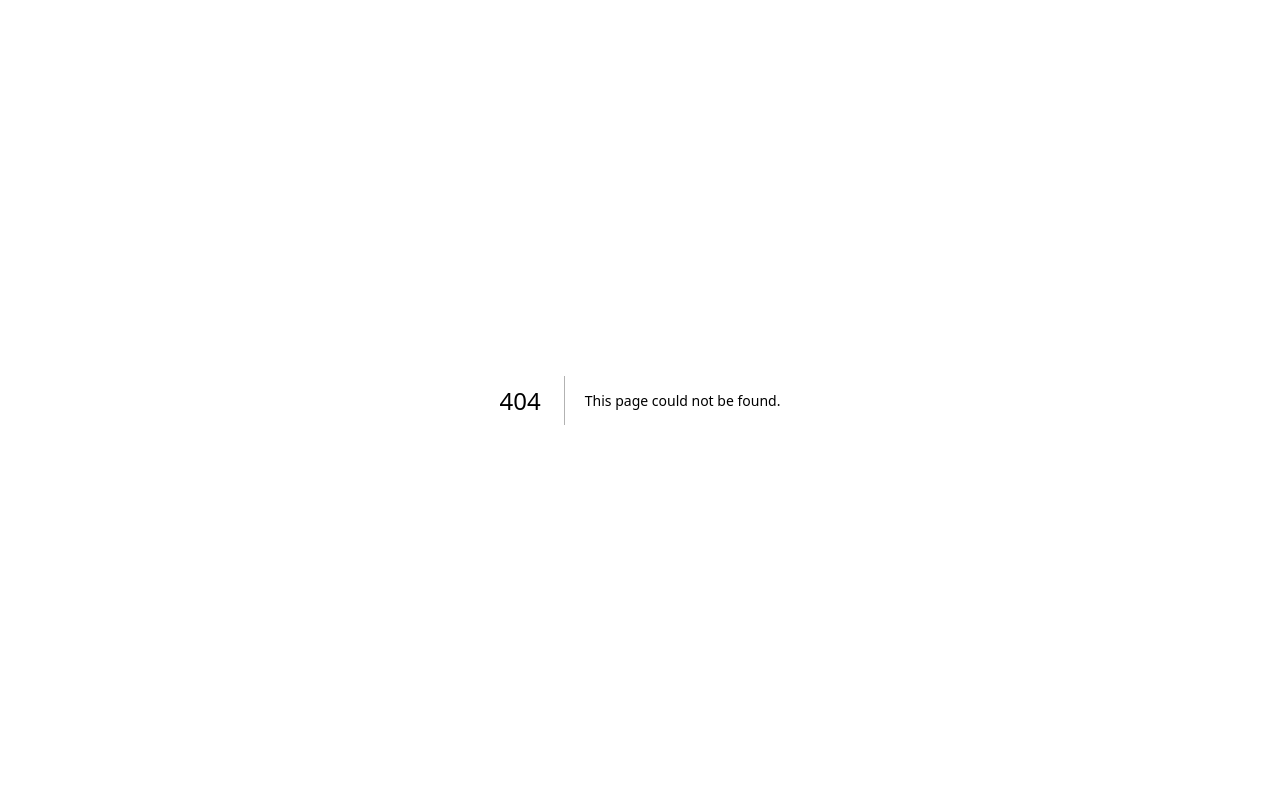
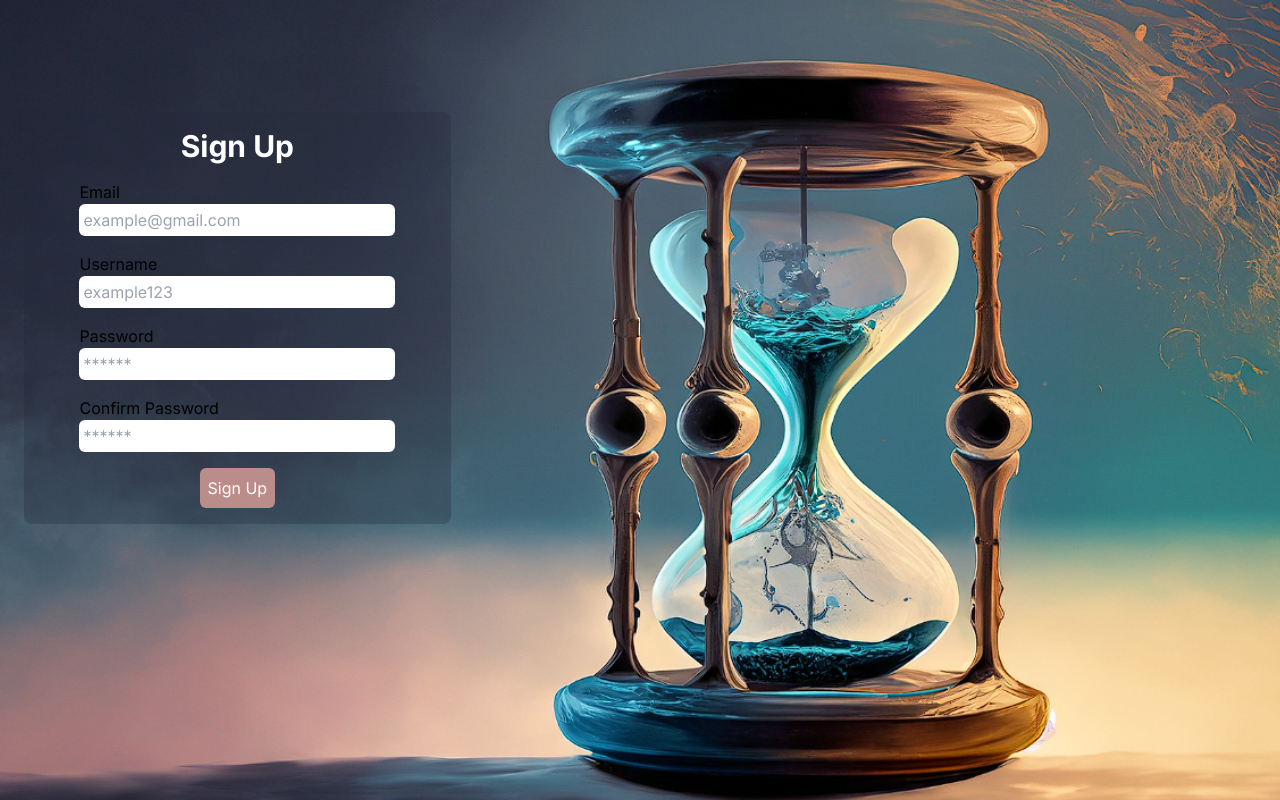
Before and after one commit to oconsl/out-of-time-myb, a Next.js app: page /PeraltaRodrigo-sing-up in a window 1280 px wide. Before the commit this address had no page. Built offline with nearby package versions, Linux system fonts and the light colour scheme.

Commit message:
create and style register page

```diff
--- /dev/null
+++ b/src/app/PeraltaRodrigo-sing-up/page.jsx
@@ -0,0 +1,52 @@
+import Image from "next/image"
+import watchImage from '@/assets/reloj-op1.png'
+import bgImage from '@/assets/bgRegister.png'
+
+const INPUTS = [
+  { type: "email", name: "Email", example:"example@gmail.com" },
+  { type: "text", name: "Username", example:"example123" },
+  { type: "password", name: "Password", example:"******" },
+  { type: "password", name: "Confirm Password", example:"******", id: "password-confirm" },
+];
+
+export const metadata = {title:"Register"}
+
+export default function SingUpPage() {
+
+
+  return (
+    <main className="h-screen bg-[#242839] realtive text-center lg:text-left">
+      <section className="absolute right-0 left-0 top-28 p-4 lg:bg-[#242839]  lg:bg-opacity-30 rounded-lg lg:ml-6 lg:w-1/3">
+      <h1 className="text-white text-3xl text-center font-bold mb-4">Sign Up</h1>
+      <form className="flex flex-col items-center justify-center">
+        {INPUTS.map((input) =>{
+            return(
+                <div key={input.name} className="sm:w-3/4 md:w-1/2 lg:w-4/5">
+                    <label htmlFor={input.type} className="block" >{input.name}</label>
+                    <input type={input.type} id={input.id ? input.id : input.type} placeholder={input.example} className="rounded-md mb-4 text-gray-950 p-1 sm:w-3/4 lg:w-full" />
+                </div>
+            )
+        })}
+        <button className="bg-[#ba8d8a] hover:bg-[#cfb8b7] text-white p-2 rounded-md">
+          Sign Up
+        </button>
+      </form>
+      </section>
+      <section className="hidden lg:block">
+      <Image
+        src={watchImage}
+        alt="Out of time"
+        className="w-full h-screen object-cover"
+      />
+      </section>
+      <section className="block lg:hidden mr-0">
+      <Image
+        src={bgImage}
+        alt="Out of time"
+        className="w-full h-screen object-cover "
+
+      />
+      </section>
+    </main>
+  );
+}
```
Also changed, not shown: src/assets/bgRegister.png (added), 1 other file (tests, documents, lock files or other folders).
